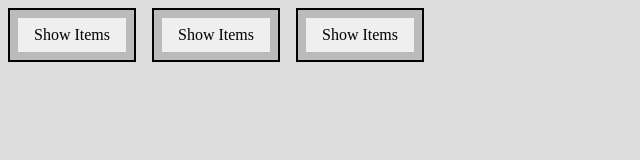
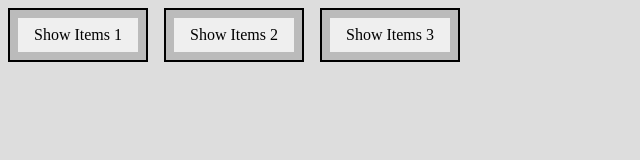
Before and after one commit to Solar-Tiger/top-dynamic-user-interface-interactions, a website built with webpack: page src/index.html in a window 1280 px wide. Shown: the whole page, without its empty margins (0-640 px from the left). Built offline with nearby package versions, Linux system fonts and the light colour scheme.

Commit message:
Change dropdown button names to distinguish them apart

```diff
--- a/src/index.html
+++ b/src/index.html
@@ -9,7 +9,7 @@
 
 <nav class="all-dropdown-menus-container">
     <div id="dropdown-menu-container" class="dropdown-menu-container">
-        <button id="dropdown-button" class="dropdown-button">Show Items</button>
+        <button id="dropdown-button" class="dropdown-button">Show Items 1</button>
         <ul id="dropdown-content-container" class="dropdown-content-container hidden">
             <li><a href="#">Item 1</a></li>
             <li><a href="#">Item 2</a></li>
@@ -18,7 +18,7 @@
     </div>
 
     <div id="dropdown-menu-container" class="dropdown-menu-container">
-        <button id="dropdown-button" class="dropdown-button">Show Items</button>
+        <button id="dropdown-button" class="dropdown-button">Show Items 2</button>
         <ul id="dropdown-content-container" class="dropdown-content-container hidden">
             <li><a href="#">Item 1</a></li>
             <li><a href="#">Item 2</a></li>
@@ -27,7 +27,7 @@
     </div>
 
     <div id="dropdown-menu-container" class="dropdown-menu-container">
-        <button id="dropdown-button" class="dropdown-button">Show Items</button>
+        <button id="dropdown-button" class="dropdown-button">Show Items 3</button>
         <ul id="dropdown-content-container" class="dropdown-content-container hidden">
             <li><a href="#">Item 1</a></li>
             <li><a href="#">Item 2</a></li>
```
